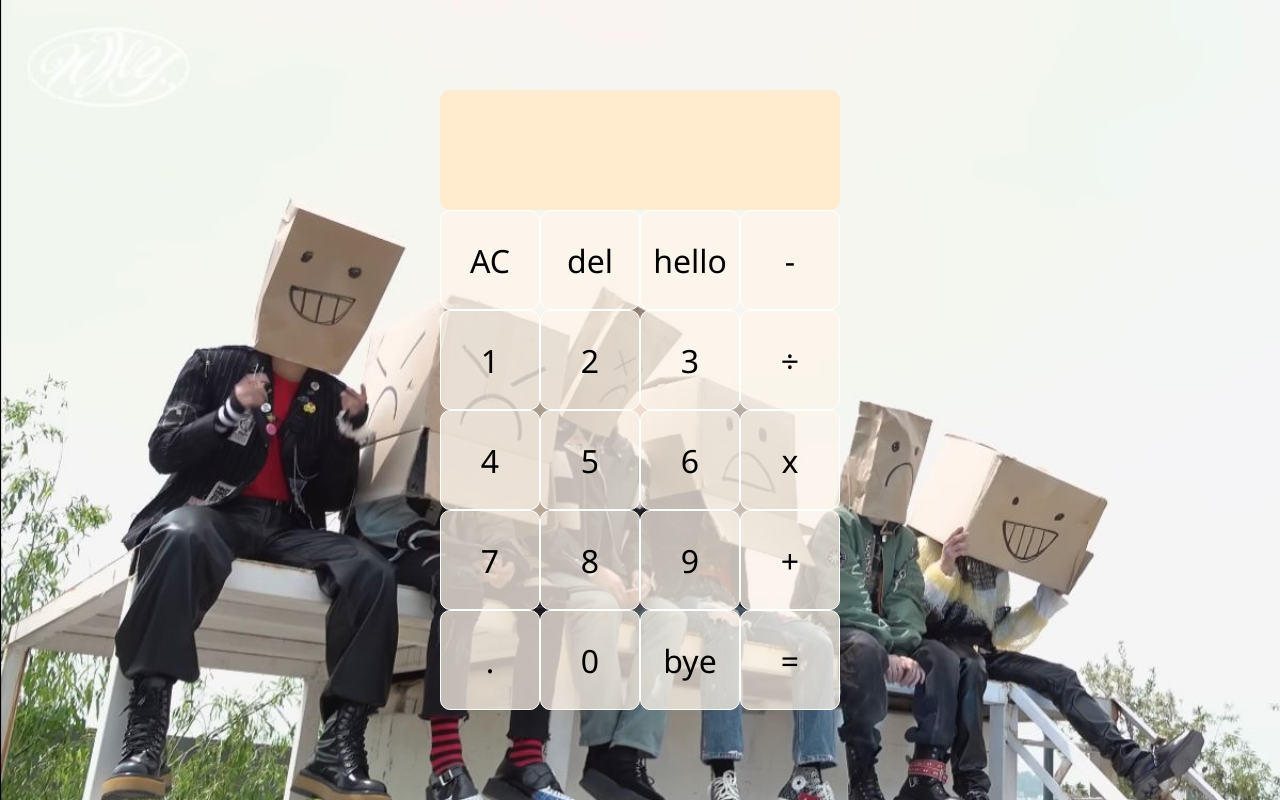
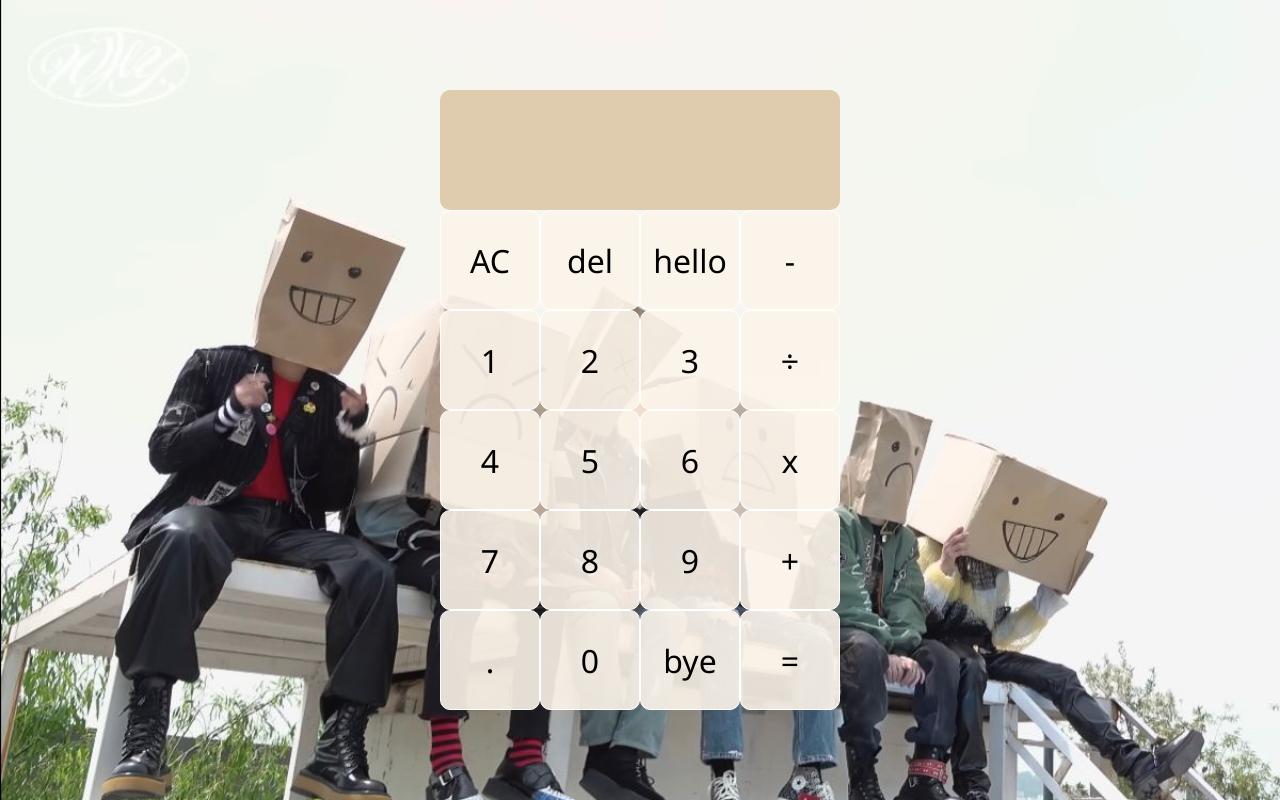
Before and after one commit to kenchyyy/-se-2144-prelims, a plain HTML site: page index.html in a window 1280 px wide. Drawn offline with Linux system fonts and the light colour scheme.

Commit message:
made some style changes

```diff
--- a/calculator.js
+++ b/calculator.js
@@ -80,6 +80,7 @@ class Calculator {
         const greeting = ["Hola!", "Kumusta", "안녕"]
         const randomGreeting = greeting[Math.floor(Math.random() * greeting.length)]
         this.bottom = randomGreeting
+        this.top = ""
     }
 }
 
--- a/style.css
+++ b/style.css
@@ -27,17 +27,17 @@ body {
     font-size: 2rem;
     cursor: pointer;
     border: 1px solid white;
-    background-color: rgb(252, 244, 234, .75);
+    background-color: rgb(252, 244, 234, .90);
     border-radius: 10px;
 }
 
 .calculator > button:hover {
-    background-color:  rgb(252, 244, 234, .90);
+    background-color:  rgb(252, 244, 234, 1);
 }
 
 .output {
     grid-column: 1 / -1;
-    background-color:blanchedalmond;
+    background-color:rgb(223, 203, 174);
     display: flex;
     align-items: flex-end;
     justify-content: space-around;
```
